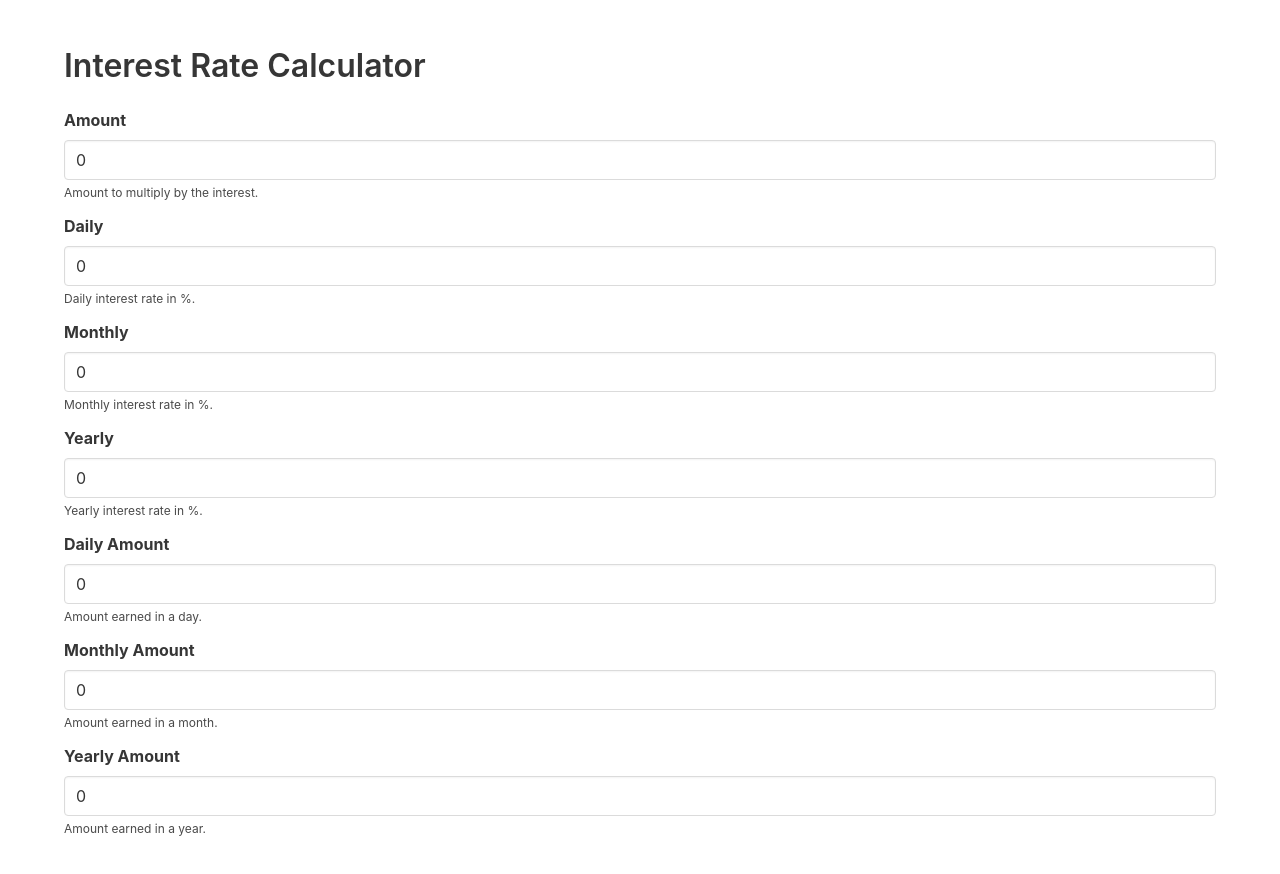
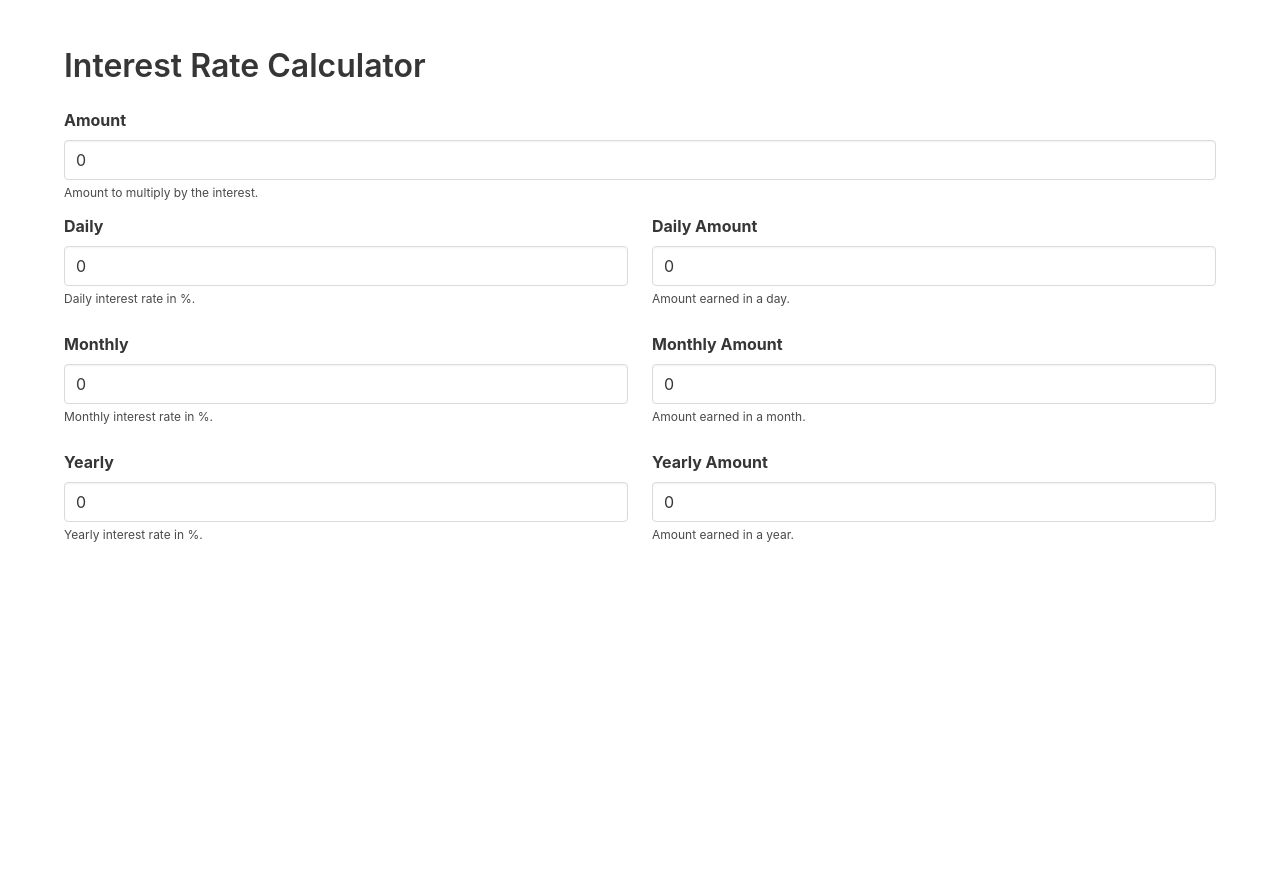
Before and after one commit to wuerges/irc, a React (Create React App) app: page / in a window 1280 px wide. Shown: the top 874 px of the page. After the commit the page ends 800 px from the top, so only its background shows below. Built offline with nearby package versions, Linux system fonts and the light colour scheme.

Commit message:
Layout in columns working ok!

```diff
--- a/src/App.js
+++ b/src/App.js
@@ -98,6 +98,8 @@ function App() {
         </div>
         <p className="help">Amount to multiply by the interest.</p>
       </div>
+      <div className="columns">
+        <div className="column">
           <div className="field">
             <label className="label">Daily</label>
             <div className="control">
@@ -106,6 +108,19 @@ function App() {
             </div>
             <p className="help">Daily interest rate in %.</p>
           </div>
+        </div>
+        <div className="column">
+          <div className="field">
+            <label className="label">Daily Amount</label>
+            <div className="control">
+              <input className="input" type="text"  value={dailyAmount} onChange={baseDailyAmount} />
+            </div>
+            <p className="help">Amount earned in a day.</p>
+          </div>
+        </div>
+      </div>
+      <div className="columns">
+        <div className="column">
           <div className="field">
             <label className="label">Monthly</label>
             <div className="control">
@@ -114,6 +129,19 @@ function App() {
             </div>
             <p className="help">Monthly interest rate in %.</p>
           </div>
+        </div>
+        <div className="column">
+          <div className="field">
+            <label className="label">Monthly Amount</label>
+            <div className="control">
+              <input className="input" type="text"  value={monthlyAmount} onChange={baseMonthlyAmount} />
+            </div>
+            <p className="help">Amount earned in a month.</p>
+          </div>
+        </div>
+      </div>
+      <div className="columns">
+        <div className="column">
           <div className="field">
             <label className="label">Yearly</label>
             <div className="control">
@@ -122,20 +150,8 @@ function App() {
             </div>
             <p className="help">Yearly interest rate in %.</p>
           </div>
-      <div className="field">
-        <label className="label">Daily Amount</label>
-        <div className="control">
-          <input className="input" type="text"  value={dailyAmount} onChange={baseDailyAmount} />
         </div>
-        <p className="help">Amount earned in a day.</p>
-      </div>
-      <div className="field">
-        <label className="label">Monthly Amount</label>
-        <div className="control">
-          <input className="input" type="text"  value={monthlyAmount} onChange={baseMonthlyAmount} />
-        </div>
-        <p className="help">Amount earned in a month.</p>
-      </div>
+        <div className="column">
           <div className="field">
             <label className="label">Yearly Amount</label>
             <div className="control">
@@ -143,6 +159,8 @@ function App() {
             </div>
             <p className="help">Amount earned in a year.</p>
           </div>
+        </div>
+      </div>
     </>
   );
 }
```
Lines whose indentation alone changed are shown as unchanged.
